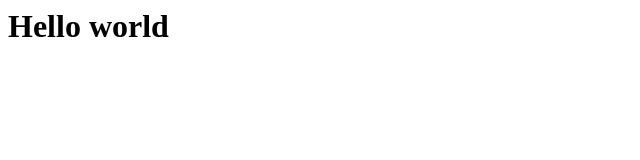
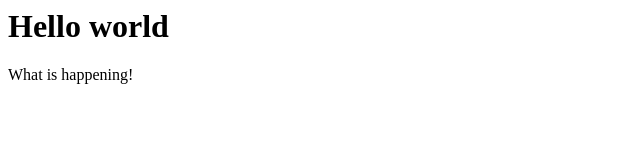
Before and after one commit to Ankitkansal2510/GitGitHubMasterClass, a plain HTML site: page index.html in a window 1280 px wide. Shown: the whole page, without its empty margins (0-640 px from the left). Drawn offline with Linux system fonts and the light colour scheme.

Commit message:
Add div and p

```diff
--- a/index.html
+++ b/index.html
@@ -1 +1,5 @@
 <h1>Hello world</h1>
+
+<div>
+	<p>What is happening!</p>
+</div>
```
